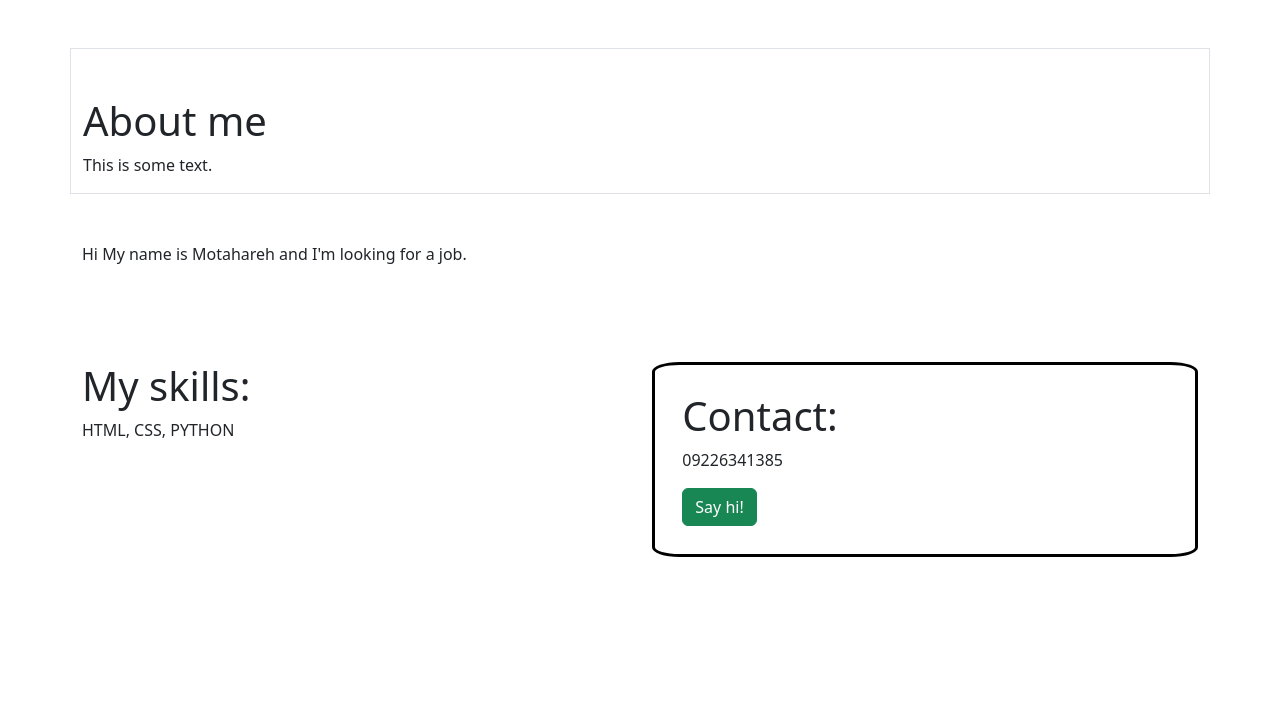
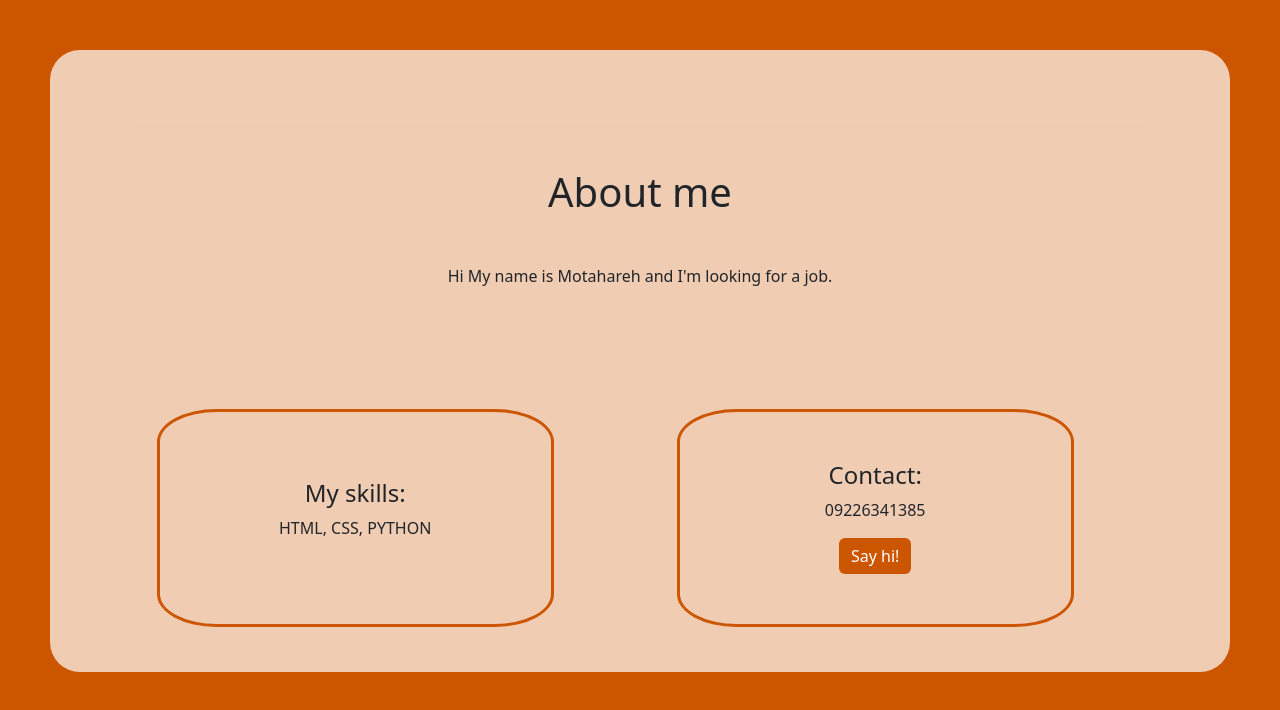
Before and after one commit to EghtedayiM/Project-5-not-done-yet-, a plain HTML site: page index.html in a window 1280 px wide. Drawn offline with nearby package versions, Linux system fonts and the light colour scheme.

Commit message:
final edition

```diff
--- a/index.html
+++ b/index.html
@@ -3,24 +3,19 @@
 <html>
     <head>
         <title>Project 5</title>
+        <link rel="stylesheet" href="styles.css">
         <meta charset="utf-8">
         <meta name="viewport" content="width=device-width, initial-scale=1">
         <link href="https://cdn.jsdelivr.net/npm/bootstrap@5.3.3/dist/css/bootstrap.min.css" rel="stylesheet">
         <script src="https://cdn.jsdelivr.net/npm/bootstrap@5.3.3/dist/js/bootstrap.bundle.min.js"></script>
-        <style>
-            .forBorder{
-                border-style:solid;
-                border-color: black;
-                border-radius: 5%;
-                padding: 5%;
-            }
-        </style>
     </head>
 
     <body>
-        <div class="container pt-5 my-5 border">
+        <div class="main">
+            <div class="container pt-5 my-5">
+                <div class="theTitle">
                     <h1>About me</h1>
-            <p>This is some text.</p>
+                </div>
             </div>
             <div class="container">
                 <div class="row">
@@ -30,28 +25,21 @@
             <div class="container pt-5 my-5">
                 <div class="row">
                     <div class="col-sm-6 left">
-                    <h1>
-                        My skills:
-                    </h1>
-                    <p>
-                        HTML, CSS, PYTHON
-                    </p>
+                        <div class="forSkills">
+                            <h4>My skills:</h4>
+                            <p>HTML, CSS, PYTHON</p>
+                        </div>
                     </div>
                     <div class="col-sm-6 right">
-                    <div class="forBorder">
-                        <h1>
-                            Contact:
-                        </h1>
-                        <p>
-                            09226341385
-                        </p>
-                        <button type="button" class="btn btn-success">
-                            Say hi!
-                        </button>
-                    </div>
-
+                        <div class="forContact">
+                            <h4>Contact:</h4>
+                            <p>09226341385</p>
+                            <button type="button" class="btn btn-success my-custom">Say hi!</button>
                         </div>
                     </div>
                 </div>
+            </div>
+        </div>
+
     </body>
 </html>
--- /dev/null
+++ b/styles.css
@@ -0,0 +1,42 @@
+html{
+    background-color: rgb(204, 85, 0);
+    padding: 50px;
+}
+
+body{
+    border-radius: 30px;
+    margin: 10px;
+    padding: 20px;
+    background-color: rgba(255, 255, 255, 0.7) !important;
+}
+
+.forContact , .forSkills{
+    text-align: center;
+    border-style:solid;
+    border-color: rgb(204, 85, 0);
+    border-radius: 15%;
+    padding: 5%;
+    margin: 5%;
+    width: 80%;
+    height: 100%;
+    display: flex;
+    flex-direction: column;
+    justify-content: center;
+    align-items: center;
+}
+.theTitle{
+    text-align: center;
+}
+.main{
+    background:none;
+    margin: 50px;
+    backdrop-filter: blur(5px);
+}
+.row{
+    text-align: center;
+}
+
+body .my-custom{
+    background-color: rgb(204, 85, 0);
+    border-style:none;
+}
```
Lines whose indentation alone changed are shown as unchanged.
